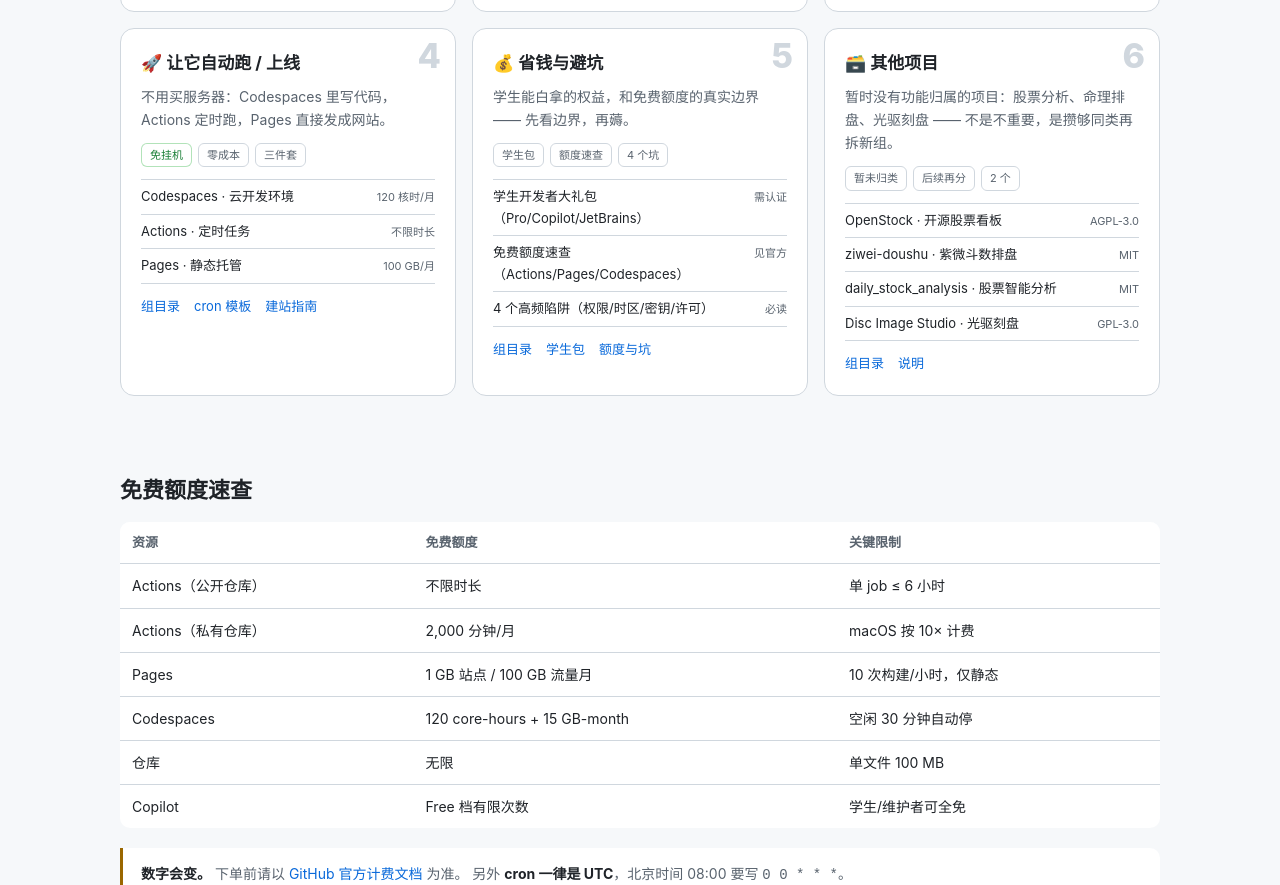
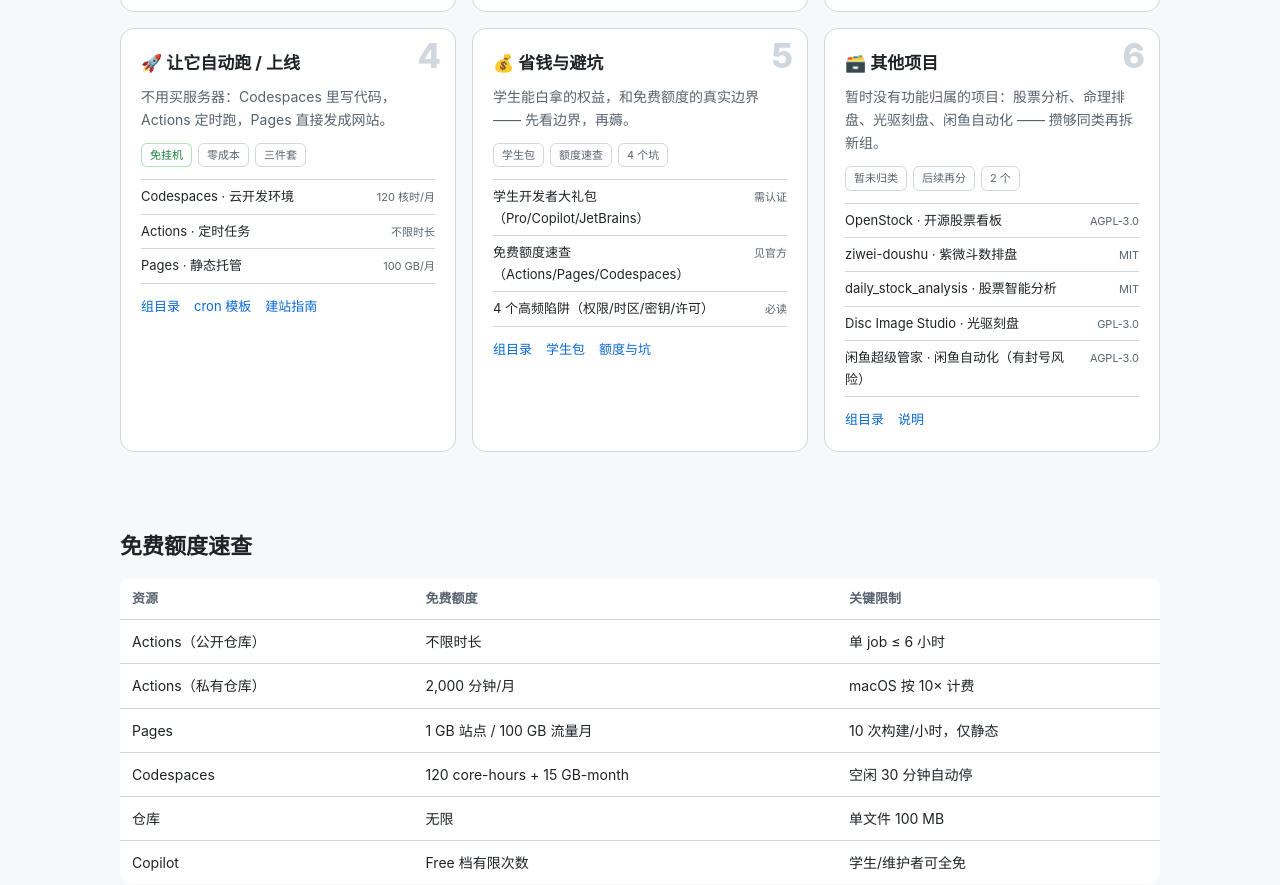
Before and after one commit to xushan628/github-free-guide, a plain HTML site: page docs/index.html in a window 1280 px wide. Shown: the part 869-1754 px from the top of the page. Drawn offline with Linux system fonts and the light colour scheme.

Commit message:
feat(others): 收录闲鱼超级管家（附封号/托管风险提示）

```diff
--- a/docs/index.html
+++ b/docs/index.html
@@ -217,13 +217,14 @@
       links:[["组目录", REPO+"/tree/main/50-benefits"],["学生包", REPO+"/blob/main/50-benefits/student-pack/README.md"],["额度与坑", REPO+"/blob/main/50-benefits/limits/README.md"]] },
 
     { no:"6", cat:"其他", icon:"🗃️", title:"其他项目",
-      desc:"暂时没有功能归属的项目：股票分析、命理排盘、光驱刻盘 —— 不是不重要，是攒够同类再拆新组。",
+      desc:"暂时没有功能归属的项目：股票分析、命理排盘、光驱刻盘、闲鱼自动化 —— 攒够同类再拆新组。",
       tags:["暂未归类","后续再分","2 个"],
       items:[
         {name:"OpenStock · 开源股票看板", license:"AGPL-3.0", repo_url:"https://github.com/Open-Dev-Society/OpenStock"},
         {name:"ziwei-doushu · 紫微斗数排盘", license:"MIT", repo_url:"https://github.com/Renhuai123/ziwei-doushu"},
         {name:"daily_stock_analysis · 股票智能分析", license:"MIT", repo_url:"https://github.com/ZhuLinsen/daily_stock_analysis"},
-        {name:"Disc Image Studio · 光驱刻盘", license:"GPL-3.0", repo_url:"https://github.com/JiaFeiMiao-K-Cat/DiscImageStudio"}
+        {name:"Disc Image Studio · 光驱刻盘", license:"GPL-3.0", repo_url:"https://github.com/JiaFeiMiao-K-Cat/DiscImageStudio"},
+        {name:"闲鱼超级管家 · 闲鱼自动化（有封号风险）", license:"AGPL-3.0", repo_url:"https://github.com/23Star/xianyu-super-butler"}
       ],
       links:[["组目录", REPO+"/tree/main/60-others"],["说明", REPO+"/blob/main/60-others/README.md"]] }
   ];
```
Also changed, not shown: 2 other files.
